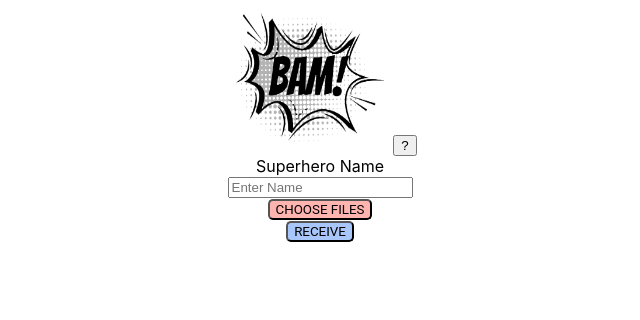
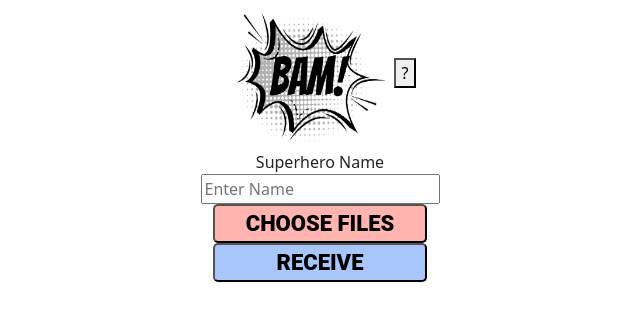
Before and after one commit to BAM-File-Transfer/BAM, a React (Create React App) app in the folder client/: page / in a window 1280 px wide. Shown: the top 320 px of the page, without its empty margins (320-960 px from the left). Built offline with nearby package versions, Linux system fonts and the light colour scheme.

Commit message:
BrandonMinjares_landing_page(unfinished)_button_size

```diff
--- a/client/package.json
+++ b/client/package.json
@@ -7,6 +7,7 @@
     "@testing-library/jest-dom": "^5.16.4",
     "@testing-library/react": "^12.1.4",
     "@testing-library/user-event": "^13.5.0",
+    "bootstrap": "^5.1.3",
     "react": "^18.0.0",
     "react-dom": "^18.0.0",
     "react-scripts": "5.0.0",
--- a/client/src/Components/ChooseFiles.js
+++ b/client/src/Components/ChooseFiles.js
@@ -1,4 +1,6 @@
 import './button.css'
+import 'bootstrap/dist/css/bootstrap.min.css';
+
 
 const ChooseFiles = () => {
 
@@ -8,7 +10,7 @@ const ChooseFiles = () => {
 
     return (
         <div className = "choosefiles">
-            <button class="btn chooseFilesButton" onClick={handleClick}>CHOOSE FILES</button>
+            <button type = "button" class="button chooseFilesButton col-2" onClick={handleClick}>CHOOSE FILES</button>
         </div>
     );
 }
--- a/client/src/Components/Receive.js
+++ b/client/src/Components/Receive.js
@@ -8,7 +8,7 @@ const Receive = () => {
 
     return (
         <div className = "receivefiles">
-            <button class="btn receiveFilesButton" onClick={handleClick}>RECEIVE</button>
+            <button type = "button" class="button receiveFilesButton col-2" onClick={handleClick}>RECEIVE</button>
         </div>
     );
 }
--- a/client/src/Components/button.css
+++ b/client/src/Components/button.css
@@ -1,6 +1,7 @@
-.btn {
+.button {
     font-family: "Roboto", sans-serif;
-    font-weight: 400;
+    font-size: 22px;
+    font-weight: 800;
     border-radius: 5px;
     transition: transform 0.3s ease;
 }
```
Also changed, not shown: 1 other file (tests, documents, lock files or other folders).
